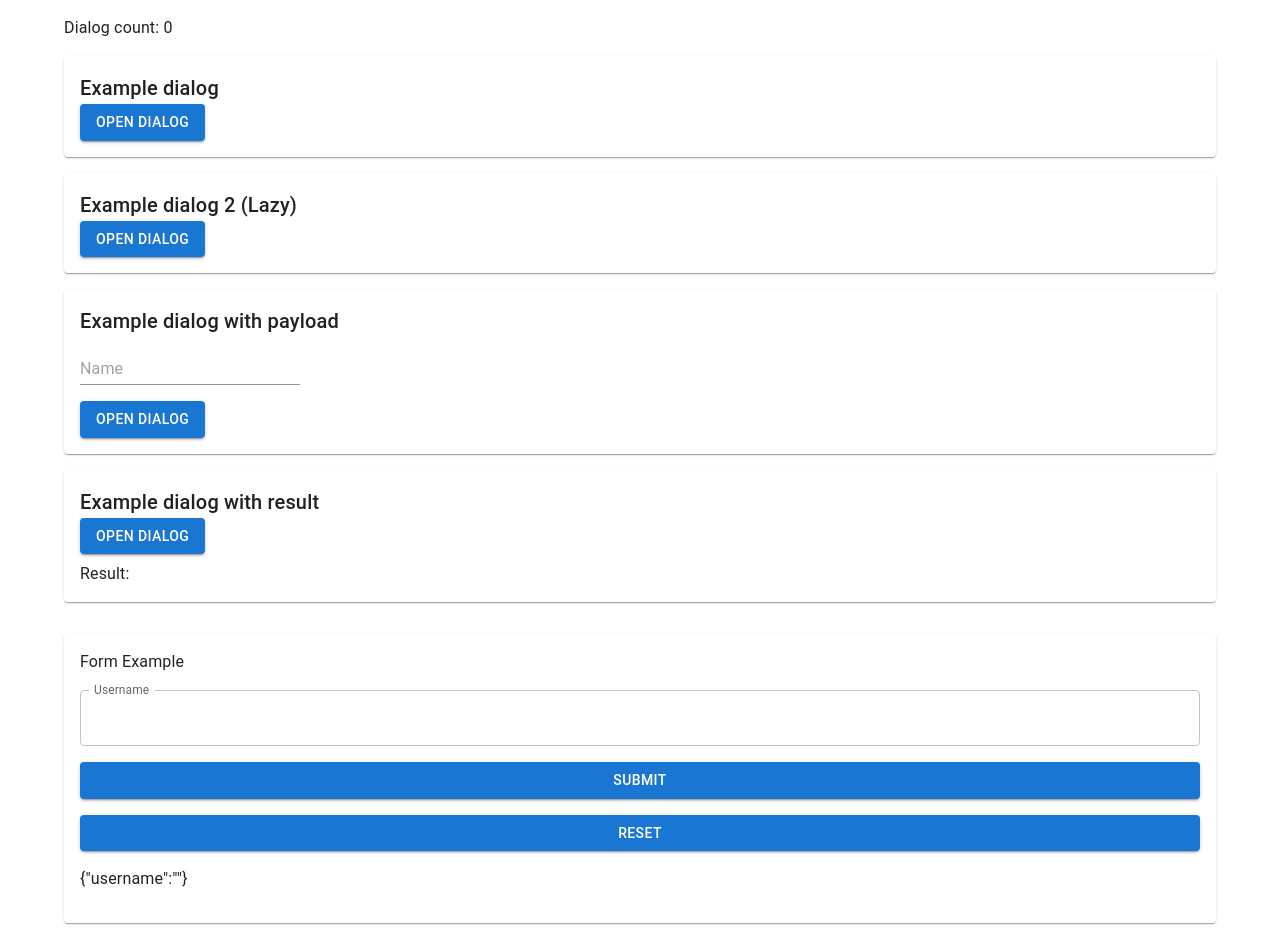
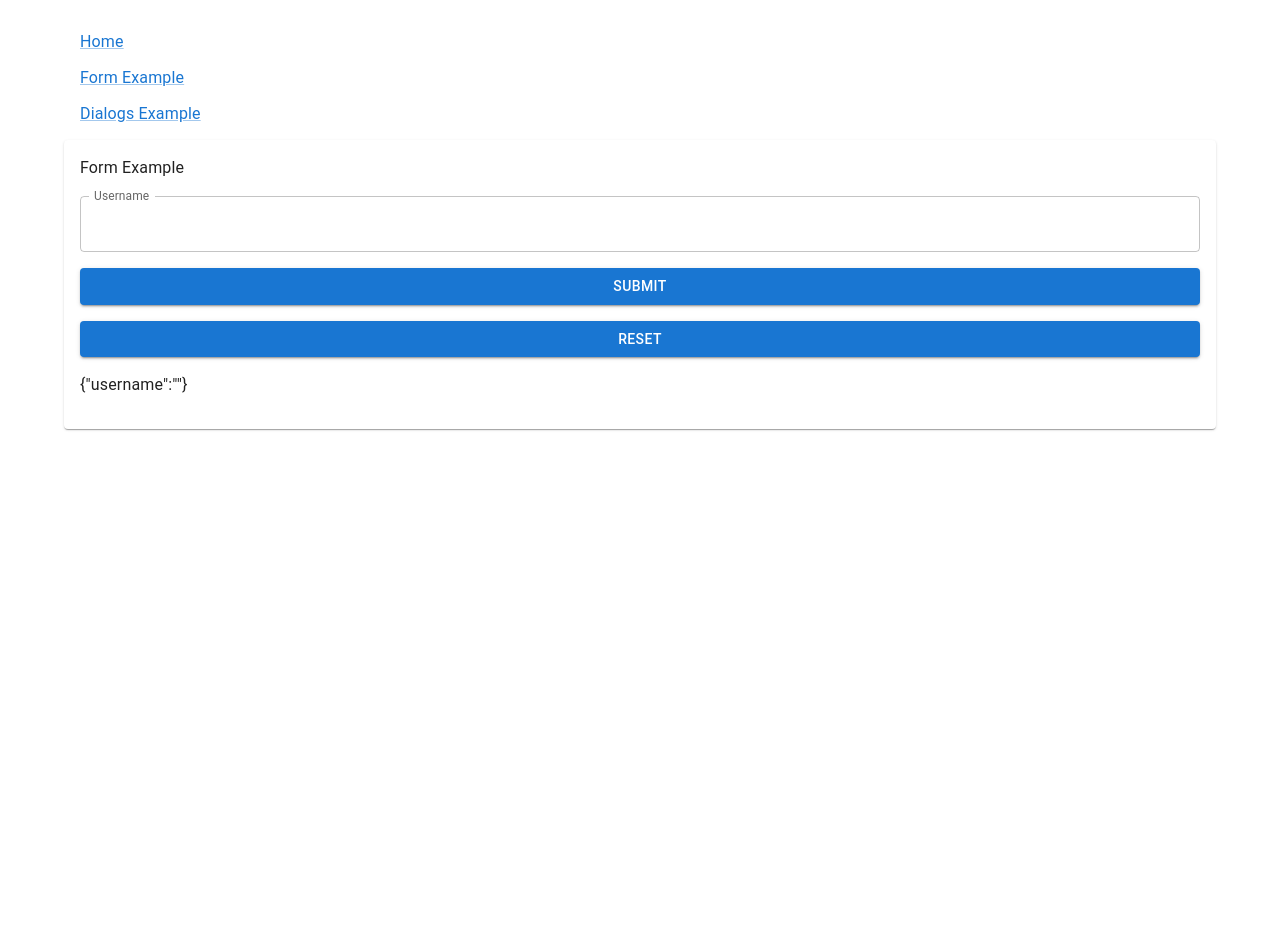
Before and after one commit to cwncollab-org/component-kit, a React (Vite) app: page /form-example in a window 1280 px wide. After the commit the page ends 800 px from the top, so only its background shows below. Built offline with nearby package versions, Linux system fonts and the light colour scheme.

Commit message:
Refactor App component to integrate TanStack Router, replacing previous page structure with a router provider. Add new route files for home, form example, and dialogs example, enhancing navigation and component organization.

```diff
--- a/src/App.tsx
+++ b/src/App.tsx
@@ -8,6 +8,9 @@ import {
 import { DialogsProvider } from './lib'
 import { DialogsExample } from './examples/DialogsExample'
 import { FormExample } from './examples/FormExample'
+import { router } from './router'
+import { RouterProvider } from '@tanstack/react-router'
+
 const theme = createTheme({})
 
 export default function App() {
@@ -15,19 +18,8 @@ export default function App() {
     <ThemeProvider theme={theme}>
       <CssBaseline />
       <DialogsProvider>
-        <AppPage />
+        <RouterProvider router={router} />
       </DialogsProvider>
     </ThemeProvider>
   )
 }
-
-function AppPage() {
-  return (
-    <Container sx={{ p: 2 }}>
-      <Stack spacing={4}>
-        <DialogsExample />
-        <FormExample />
-      </Stack>
-    </Container>
-  )
-}
--- a/src/lib/index.ts
+++ b/src/lib/index.ts
@@ -5,3 +5,4 @@ export {
   type DialogResult,
 } from './dialogs'
 export { useAppForm, withForm } from './form'
+export { LinkTab, TabLabel } from './tabs'
--- /dev/null
+++ b/src/routes/__root.tsx
@@ -0,0 +1,34 @@
+import { Box, Container, Link, MenuItem, MenuList } from '@mui/material'
+import { createRootRoute } from '@tanstack/react-router'
+import { Outlet } from '@tanstack/react-router'
+import { TanStackRouterDevtools } from '@tanstack/react-router-devtools'
+import { Link as RouterLink } from '@tanstack/react-router'
+export const Route = createRootRoute({
+  component: () => (
+    <Container sx={{ p: 2 }}>
+      <Box component='nav'>
+        <MenuList>
+          <MenuItem>
+            <Link component={RouterLink} to='/'>
+              Home
+            </Link>
+          </MenuItem>
+          <MenuItem>
+            <Link component={RouterLink} to='/form-example'>
+              Form Example
+            </Link>
+          </MenuItem>
+          <MenuItem>
+            <Link component={RouterLink} to='/dialogs-example'>
+              Dialogs Example
+            </Link>
+          </MenuItem>
+        </MenuList>
+      </Box>
+      <Box component='main'>
+        <Outlet />
+      </Box>
+      <TanStackRouterDevtools />
+    </Container>
+  ),
+})
--- /dev/null
+++ b/src/routes/dialogs-example.tsx
@@ -0,0 +1,6 @@
+import { createFileRoute } from '@tanstack/react-router'
+import { DialogsExample } from '../examples/DialogsExample'
+
+export const Route = createFileRoute('/dialogs-example')({
+  component: DialogsExample,
+})
--- /dev/null
+++ b/src/routes/form-example.tsx
@@ -0,0 +1,6 @@
+import { createFileRoute } from '@tanstack/react-router'
+import { FormExample } from '../examples/FormExample'
+
+export const Route = createFileRoute('/form-example')({
+  component: FormExample,
+})
--- /dev/null
+++ b/src/routes/index.tsx
@@ -0,0 +1,9 @@
+import { createFileRoute } from '@tanstack/react-router'
+
+export const Route = createFileRoute('/')({
+  component: RouteComponent,
+})
+
+function RouteComponent() {
+  return <div>Hello "/"!</div>
+}
```
